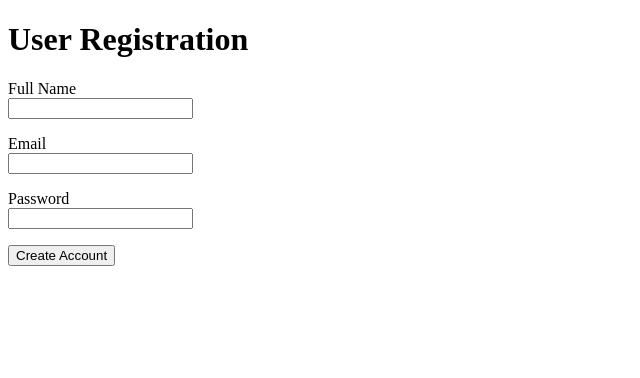
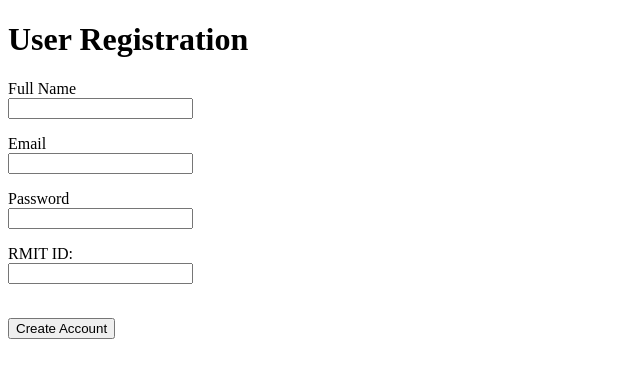
Before and after one commit to Eddie0705/Iot, a Flask app: page /register in a window 1280 px wide. Shown: the top 378 px of the page, without its empty margins (0-640 px from the left). Run offline with Flask 3, Linux system fonts and the light colour scheme.

Commit message:
fix registration form

```diff
--- a/agent_pi/templates/register.html
+++ b/agent_pi/templates/register.html
@@ -24,6 +24,10 @@
             <label>Password</label><br>
             <input type="password" name="password" required>
         </p>
+        <p>
+            <label>RMIT ID:</label><br>
+            <input type="text" name="rmit_id" required><br><br>
+        </p>
 
         <button type="submit">Create Account</button>
 
```
